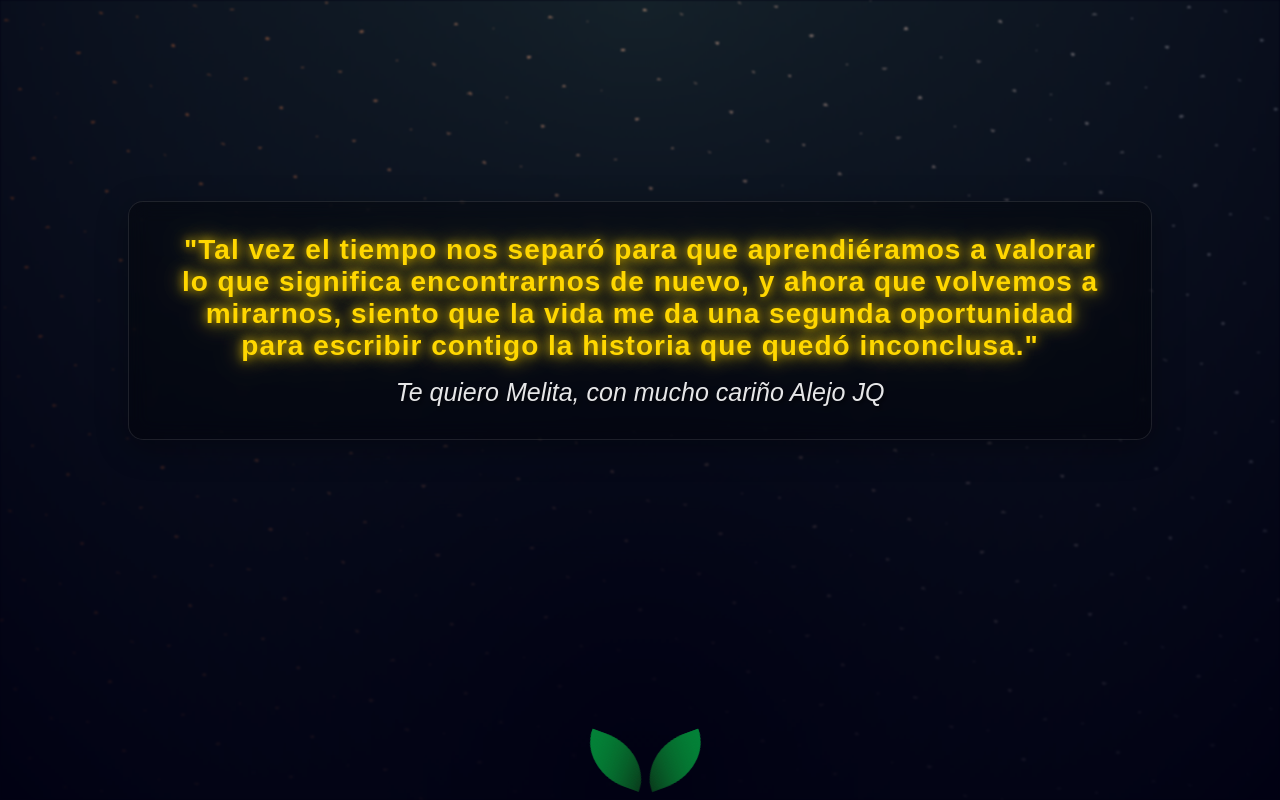
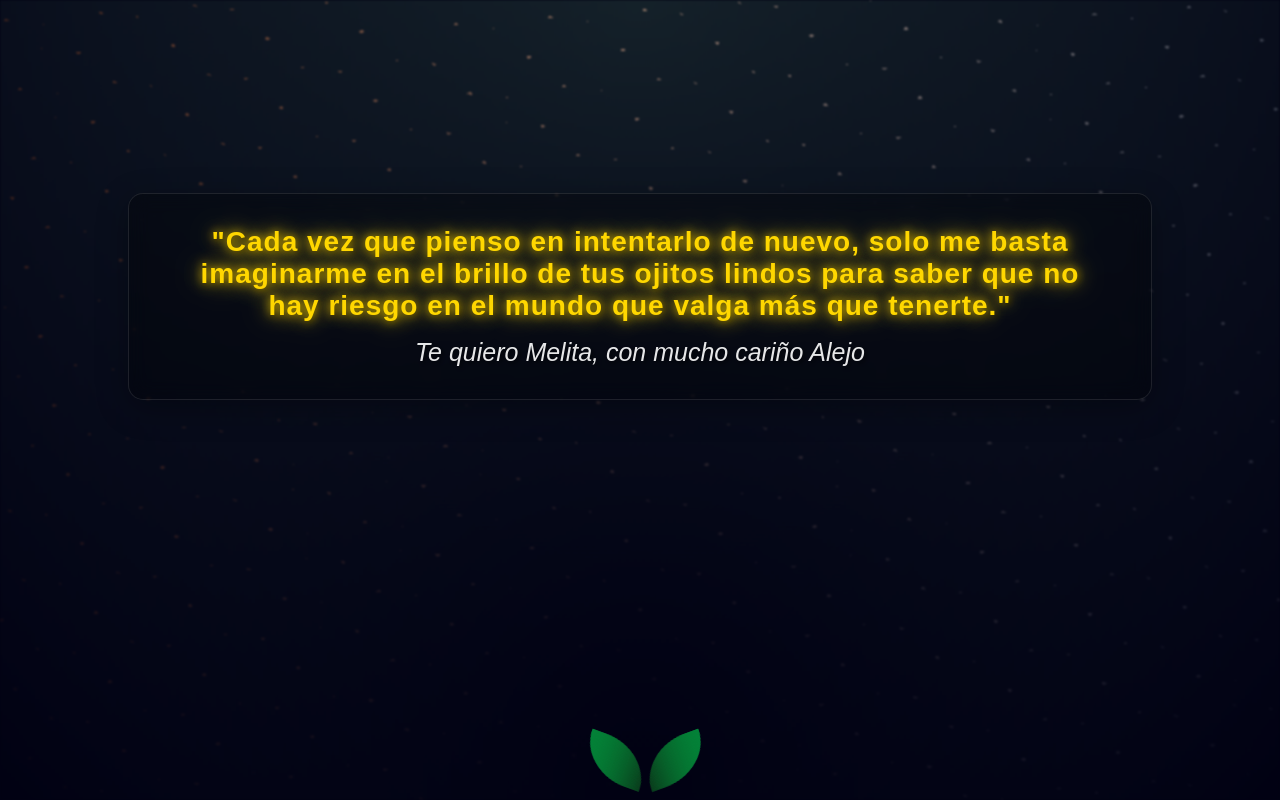
Before and after one commit to AlejoJQ/floresamarillas, a plain HTML site: page index.html in a window 1280 px wide. Drawn offline with Linux system fonts and the light colour scheme; a script that the page names is missing.

Commit message:
Centralizar movil3

```diff
--- a/index.html
+++ b/index.html
@@ -10,8 +10,8 @@
 <!-- partial:index.partial.html -->
   <div class="message-container">
     <div class="message">
-    <h1 class="main-phrase">"Tal vez el tiempo nos separó para que aprendiéramos a valorar lo que significa encontrarnos de nuevo, y ahora que volvemos a mirarnos, siento que la vida me da una segunda oportunidad para escribir contigo la historia que quedó inconclusa."</h1>
-    <p class="dedication">Te quiero Melita, con mucho cariño Alejo JQ</p>
+    <h1 class="main-phrase">"Cada vez que pienso en intentarlo de nuevo, solo me basta imaginarme en el brillo de tus ojitos lindos para saber que no hay riesgo en el mundo que valga más que tenerte."</h1>
+    <p class="dedication">Te quiero Melita, con mucho cariño Alejo</p>
     </div>
   </div>
   <div class="night"></div>
--- a/style.css
+++ b/style.css
@@ -1565,7 +1565,7 @@ body {
   justify-content: center;
   z-index: 1000;
   pointer-events: none;
-  padding-bottom: 45vh;
+  padding-bottom: 50vh;
 }
 
 .message {
```
